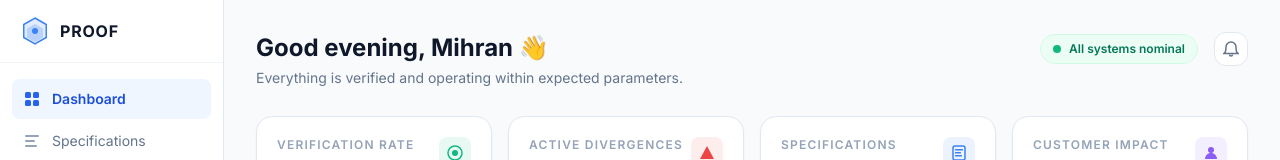
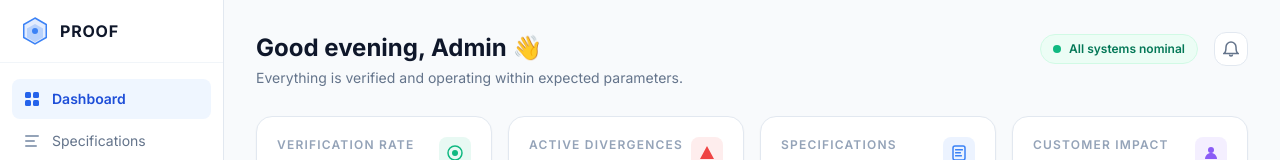
Before and after one commit to MA-V4/Proof, a Next.js app in the folder dashboard/: page /dashboard in a window 1280 px wide. Shown: the top 160 px of the page. Built offline with nearby package versions, Linux system fonts and the light colour scheme; no server answers.

Commit message:
Changed name to admin

```diff
--- a/dashboard/src/app/dashboard/page.tsx
+++ b/dashboard/src/app/dashboard/page.tsx
@@ -174,7 +174,7 @@ export default function DashboardPage() {
       <div className="flex items-start justify-between mb-7">
         <div>
           <h1 className="text-2xl font-bold text-slate-900">
-            {getGreeting()}, Mihran 👋
+            {getGreeting()}, Admin 👋
           </h1>
           <p className="text-sm text-slate-500 mt-1">
             {activeDivs.length > 0
```
